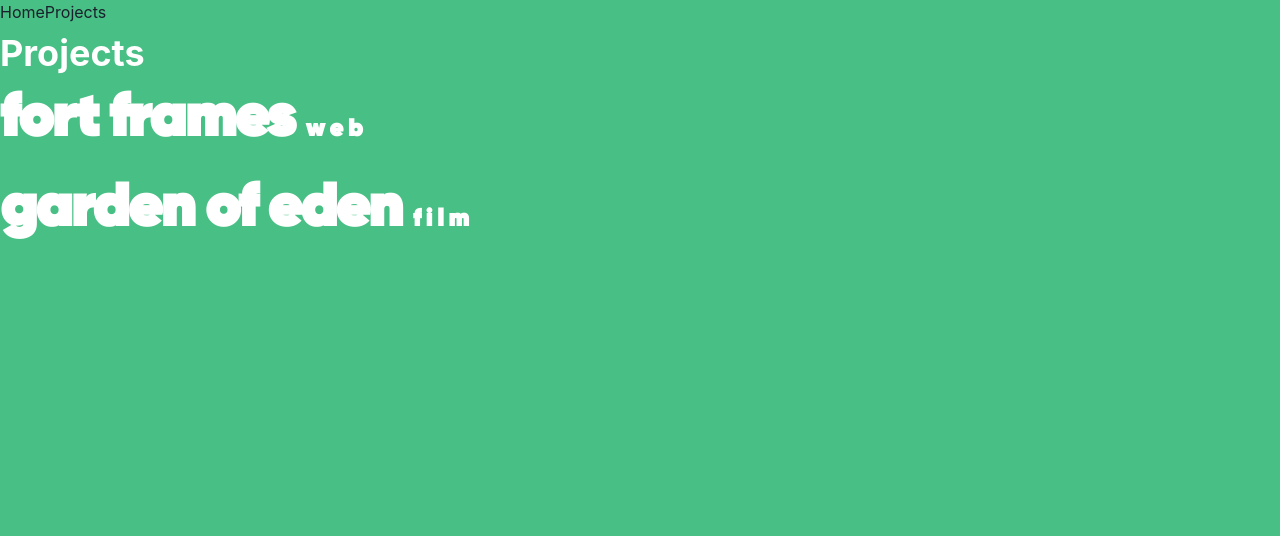
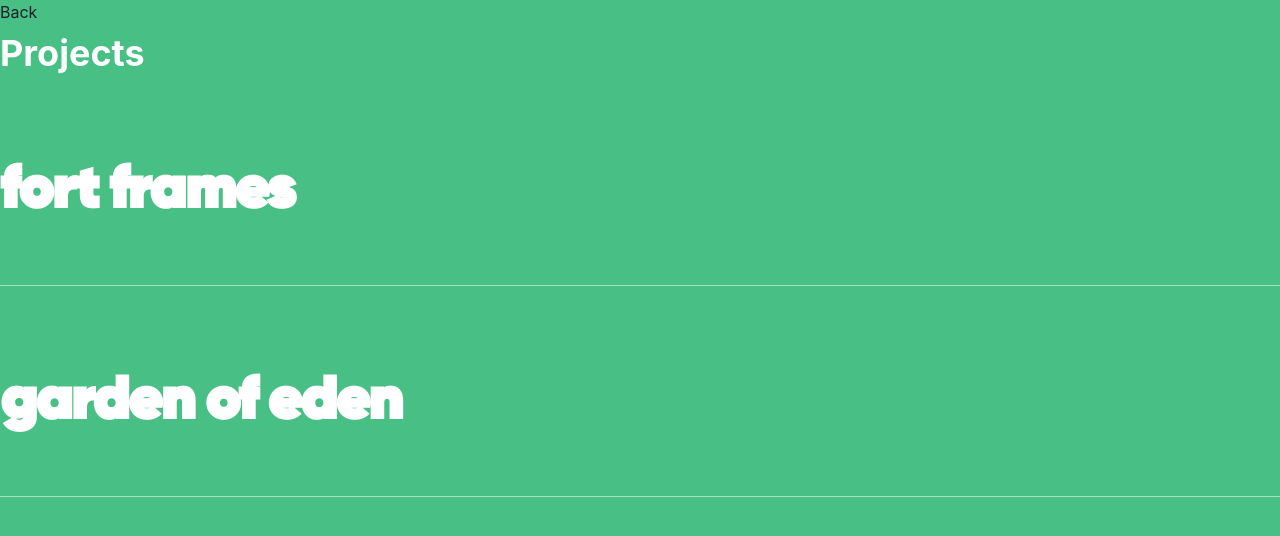
Before and after one commit to Lossmeril/portfolio, a Next.js app: page /projects in a window 1280 px wide. Shown: the top 536 px of the page. Built offline with nearby package versions, Linux system fonts and the light colour scheme.

Commit message:
feat: layouts

```diff
--- a/components/navbar.tsx
+++ b/components/navbar.tsx
@@ -3,7 +3,7 @@ import Link from "next/link";
 
 const Navbar = () => {
   return (
-    <Box as="nav">
+    <Box as="nav" color="white">
       <Link href="/">Home</Link>
       <Link href="/projects">Projects</Link>
     </Box>
--- /dev/null
+++ b/layouts/layouts.tsx
@@ -0,0 +1,38 @@
+import Navbar from "@/components/navbar";
+import { Text } from "@chakra-ui/react";
+import Head from "next/head";
+import Link from "next/link";
+
+export const MainLayout = ({ children }: { children: any }) => {
+  return (
+    <>
+      <Head>
+        <title>My projects</title>
+        <meta name="description" content="Generated by create next app" />
+        <meta name="viewport" content="width=device-width, initial-scale=1" />
+        <link rel="icon" href="/favicon.ico" />
+      </Head>
+      {children}
+    </>
+  );
+};
+
+export const IndexLayout = ({ children }: { children: any }) => {
+  return (
+    <>
+      <Navbar />
+      {children}
+    </>
+  );
+};
+
+export const SubLayout = ({ children }: { children: any }) => {
+  return (
+    <>
+      <Text position="absolute" top="0" left="0" zIndex={5}>
+        <Link href="/"> Back </Link>
+      </Text>
+      {children}
+    </>
+  );
+};
--- a/pages/_app.tsx
+++ b/pages/_app.tsx
@@ -1,4 +1,5 @@
 import Navbar from "@/components/navbar";
+import { MainLayout } from "@/layouts/layouts";
 import "@/styles/globals.scss";
 import { ChakraProvider } from "@chakra-ui/react";
 import { AnimatePresence } from "framer-motion";
@@ -7,10 +8,11 @@ import type { AppProps } from "next/app";
 export default function App({ Component, pageProps, router }: AppProps) {
   return (
     <ChakraProvider>
-      <Navbar />
-      <AnimatePresence>
-        <Component key={router.pathname} {...pageProps} />
-      </AnimatePresence>
+      <MainLayout>
+        <AnimatePresence>
+          <Component key={router.pathname} {...pageProps} />
+        </AnimatePresence>
+      </MainLayout>
     </ChakraProvider>
   );
 }
--- a/pages/projects.tsx
+++ b/pages/projects.tsx
@@ -2,22 +2,18 @@ import Head from "next/head";
 import { motion } from "framer-motion";
 import { Box, Heading, Text, Badge } from "@chakra-ui/react";
 import { projects } from "@/data/projects";
+import { SubLayout } from "@/layouts/layouts";
 
 const ProjectsPage = () => {
   return (
     <>
-      <Head>
-        <title>My projects</title>
-        <meta name="description" content="Generated by create next app" />
-        <meta name="viewport" content="width=device-width, initial-scale=1" />
-        <link rel="icon" href="/favicon.ico" />
-      </Head>
       <motion.div
         initial={{ x: "100%" }}
         animate={{ x: "0%" }}
         exit={{ x: "100%" }}
         transition={{ duration: 0.75, ease: "easeOut" }}
       >
+        <SubLayout>
           <Box as="main" bgColor="#48bf84" color="white">
             <Heading as="h1">Projects</Heading>
             {projects.map((project) => (
@@ -30,15 +26,16 @@ const ProjectsPage = () => {
                   fontSize="6xl"
                   lineHeight="5xl"
                   letterSpacing="-1px"
+                  my={6}
+                  py={12}
+                  borderBottom="1px solid #ffffff80"
                 >
-                {project.name}{" "}
-                <Text as="span" fontSize="2xl" letterSpacing="5px">
-                  {project.type}
-                </Text>
+                  {project.name}
                 </Heading>
               </>
             ))}
           </Box>
+        </SubLayout>
       </motion.div>
     </>
   );
```
Also changed, not shown: pages/index.tsx (+5 -8 lines). Lines whose indentation alone changed are shown as unchanged.
